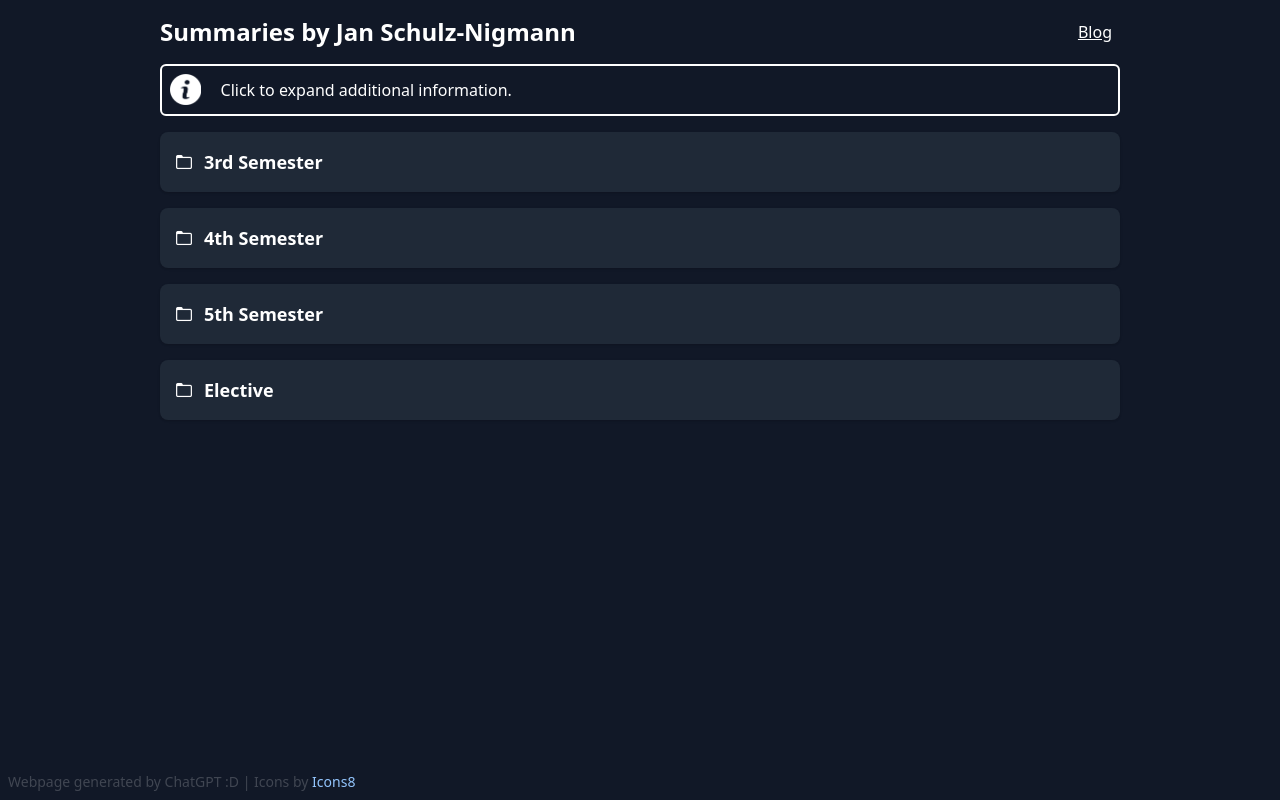
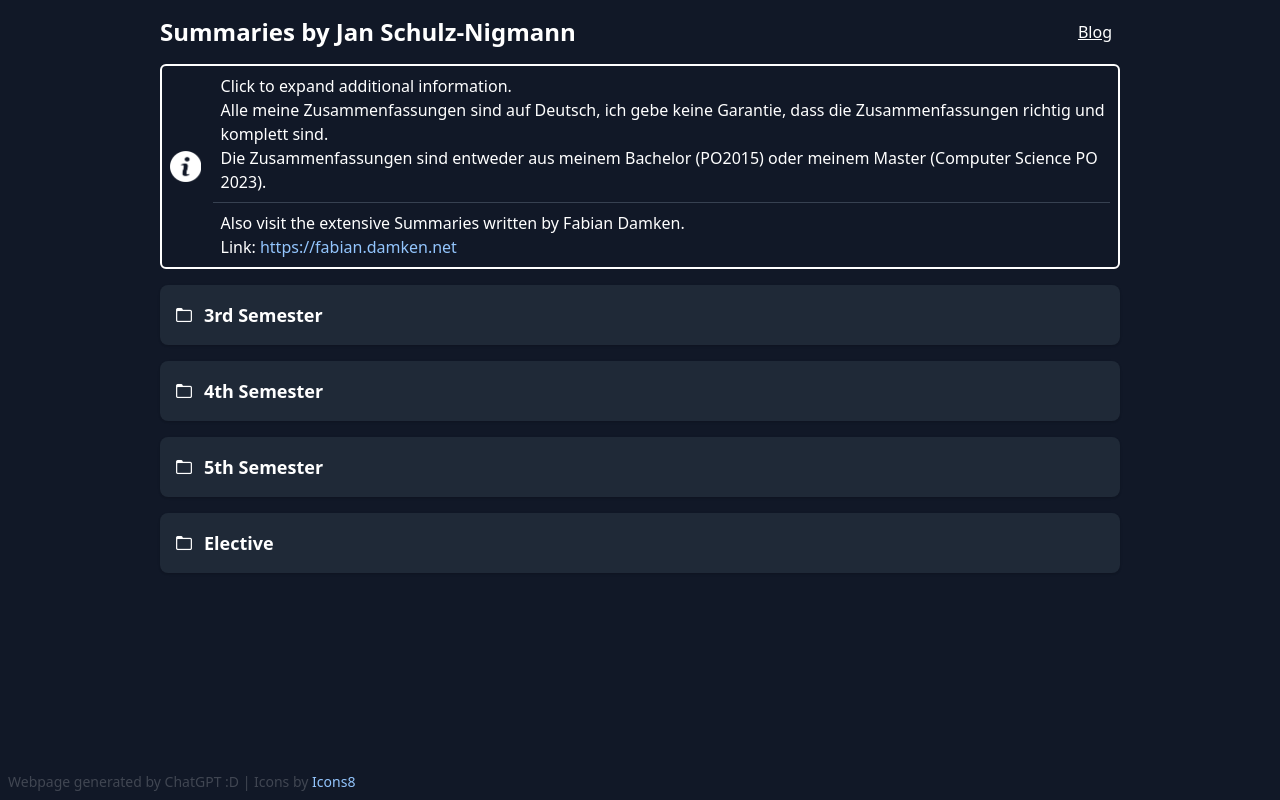
Before and after one commit to TieHaxJan/summaries, a plain HTML site: page index.html in a window 1280 px wide. Drawn offline with nearby package versions, Linux system fonts and the light colour scheme.

Commit message:
updated info toggle

```diff
--- a/index.html
+++ b/index.html
@@ -99,7 +99,7 @@
       <div class="info-icon"></div>
       <div class="flex flex-col ml-2 w-full">
         <p class="ml-2 flex">Click to expand additional information.</p>
-        <div class="info-content hidden">
+        <div class="info-content hidden lg:block">
           <p class="ml-2 flex">Alle meine Zusammenfassungen sind auf Deutsch, ich gebe keine Garantie, dass die
             Zusammenfassungen richtig und komplett sind.</p>
           <p class="ml-2 flex">Die Zusammenfassungen sind entweder aus meinem Bachelor (PO2015) oder meinem Master
```
